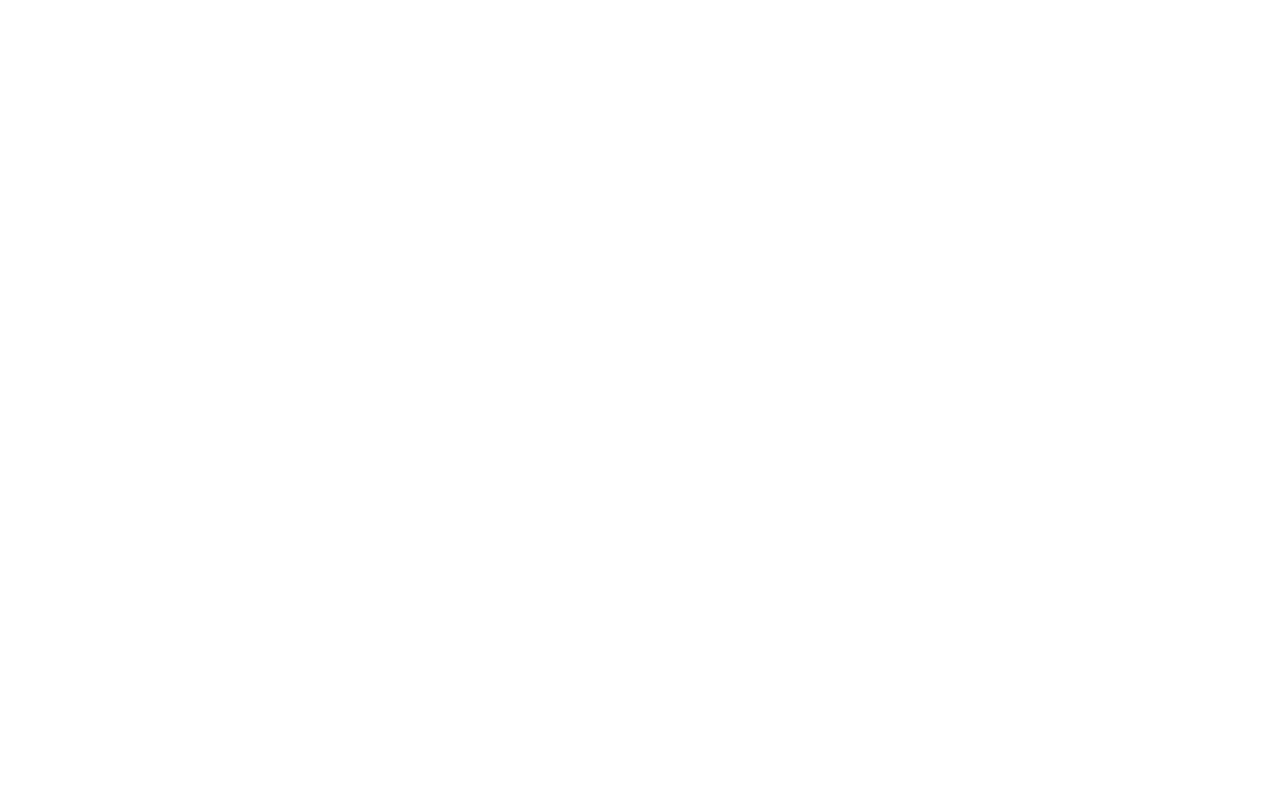
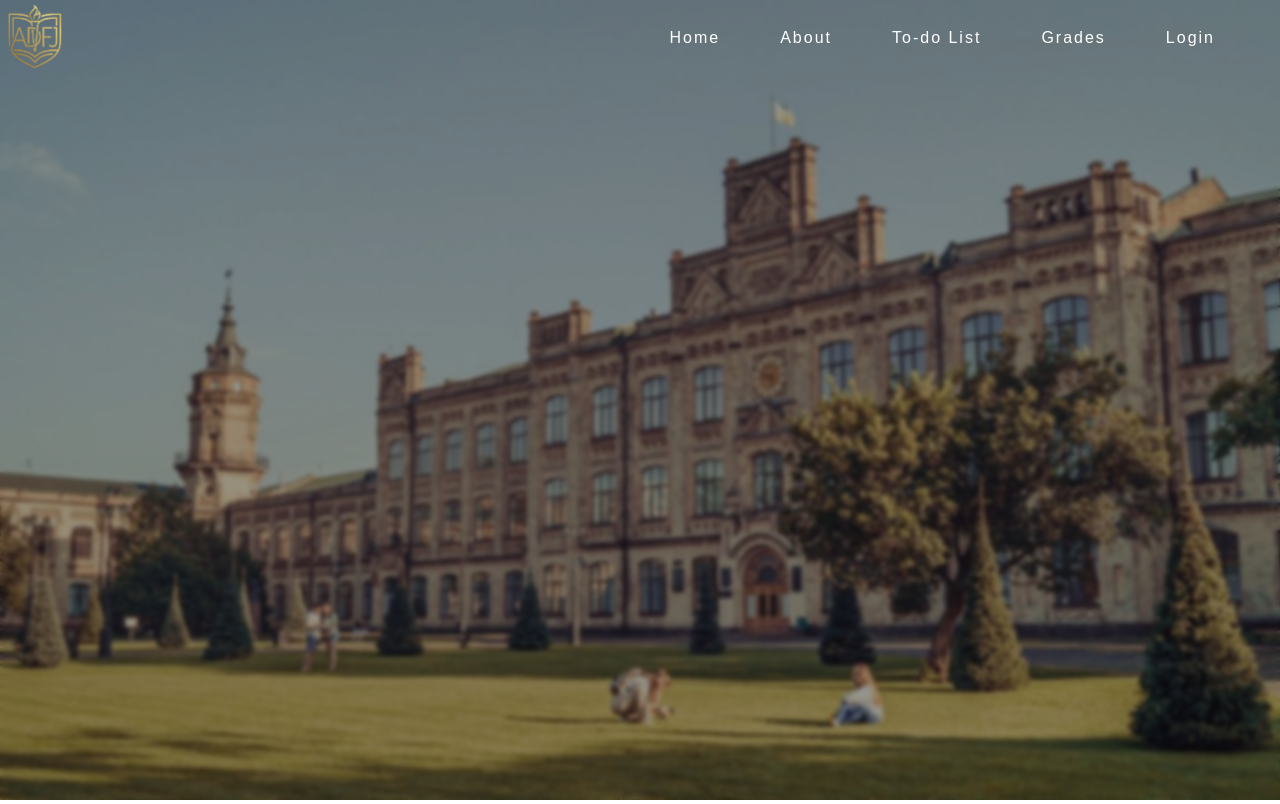
Before and after one commit to abyys-code/ProyectoSCRUM, a plain HTML site: page index.html in a window 1280 px wide. Drawn offline with Linux system fonts and the light colour scheme.

Commit message:
Avanzando el Header

```diff
--- a/css/style.css
+++ b/css/style.css
@@ -1,12 +1,77 @@
+/*----GENERAL SETTINGS----*/
 * , ::before , ::after{
     box-sizing: border-box;
 }
 
 ul{
     padding: 0;
+    margin: 0;
 }
 
 body{
     margin: 0;
     font-family: sans-serif;
 }
+
+/*----HEADER SECITON----*/
+.header{
+    height: 100vh;
+}
+
+.header__image-container{
+    width: 100%;
+    height: 100%;
+    position: absolute;
+    z-index: -1;
+}
+
+.header__image-container::before{
+    content: "";
+    position: absolute;
+    inset: 0;
+    width: 100%;
+    height: 100%;
+    background-color: #0006;
+    -webkit-backdrop-filter: blur(2px);
+    backdrop-filter: blur(2px);
+}
+
+.header__img{
+    width: 100%;
+    height: 100%;
+    object-fit: cover;
+}
+
+.header__nav-bar{
+    position: relative;
+    z-index: 2;
+    display: flex;
+    justify-content: space-between;
+}
+
+.header__logo-container{
+    width: 70px;
+}
+
+.header__logo{
+    width: 100%;
+    display: inline-block;
+}
+
+.header__nav-list{
+    display: flex;
+    justify-content: right;
+    align-items: center;
+    gap: 30px;
+    list-style: none;
+    padding: 15px;
+    padding-right: 50px;
+}
+
+.header__nav-link{
+    text-decoration: none;
+    padding: 10px 15px;
+    letter-spacing: 2px;
+    color: #fff;
+    display: inline-block;
+}
--- a/index.html
+++ b/index.html
@@ -8,18 +8,55 @@
     <meta name="robots" content="max-image-preview:large">
     <meta name="author" content="Grupo 2">
 
-    <meta property="og:title" content="Sistema de Registro">
+    <meta property="og:title" content="Universidad">
     <meta property="og:description" content="Siste de Registro de Alumnos">
     <meta property="og:image" content="">
     <meta property="og:type" content="website">
-    <meta property="og:site_name" content="Grupo 2">
+    <meta property="og:site_name" content="Universidad">
 
     <title>Registro Estudiantil</title>
     <link rel="stylesheet" href="css/style.css">
 </head>
 <body>
+    <!------HEADER SECTION------>
     <header class="header">
+        <div class="header__image-container">
+            <img
+                src="images/Portada.jpg"
+                alt="Imagen de la Universidad"
+                class="header__img"
+            >
+        </div>
+
+        <nav class="header__nav-bar">
+            <div class="header__logo-container">
+                <img src="images/logo_universidad.png" alt="Logo de Universidd" class="header__logo">
+            </div>
+
+            <ul class="header__nav-list">
+                <li class="header__nav-item">
+                    <a href="index.html" class="header__nav-link">Home</a>
+                </li>
+
+                <li class="header__nav-item">
+                    <a href="#" class="header__nav-link">About</a>
+                </li>
+
+                <li class="header__nav-item">
+                    <a href="#" class="header__nav-link">To-do List</a>
+                </li>
+
+                <li class="header__nav-item">
+                    <a href="#" class="header__nav-link">Grades</a>
+                </li>
+
+                <li class="header__nav-item">
+                    <a href="#" class="header__nav-link">Login</a>
+                </li>
+            </ul>
+        </nav>
 
     </header>
+    <!------HEADER ENDS------>
 </body>
 </html>
```
Also changed, not shown: images/Portada.jpg (added), images/logo_universidad.png (added).
